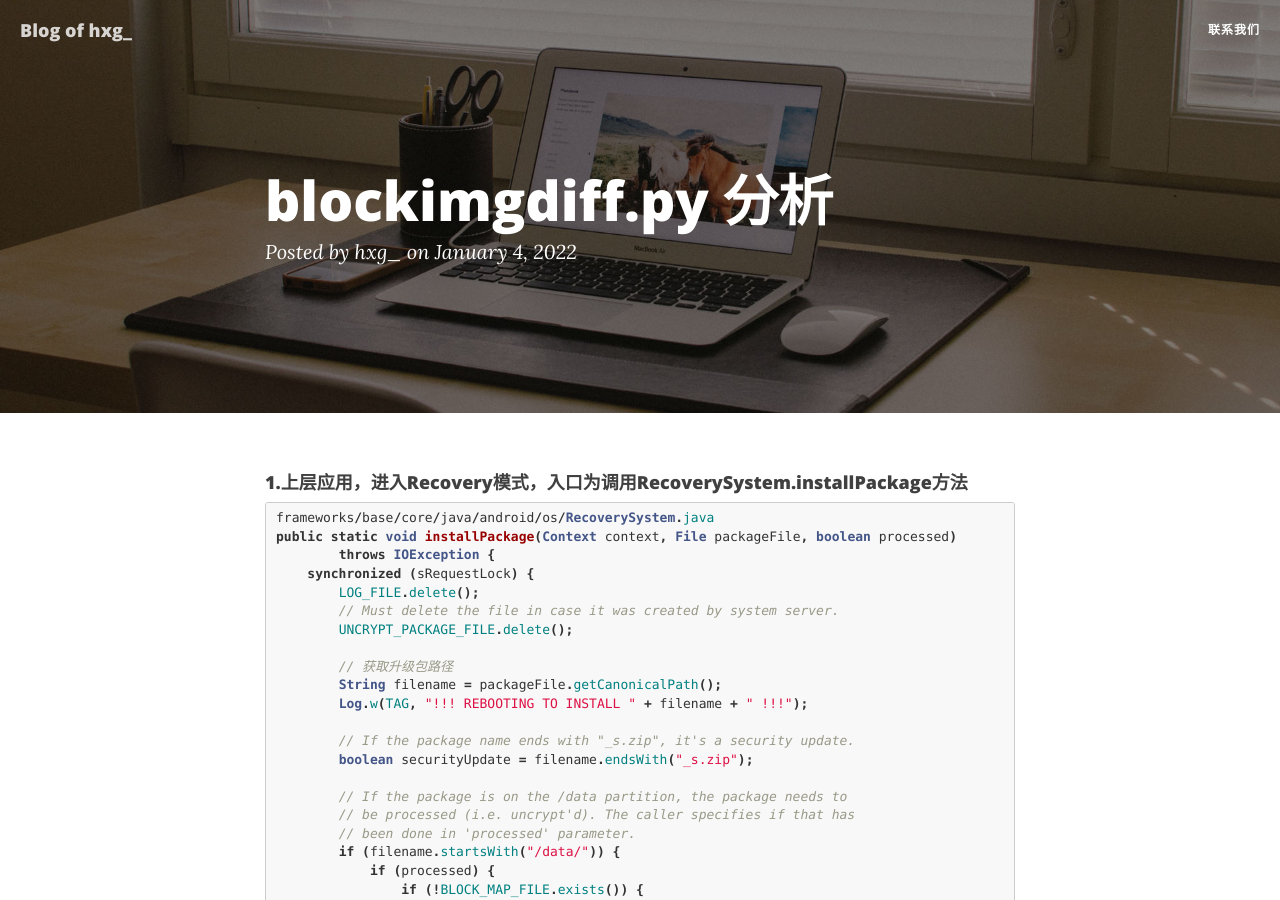
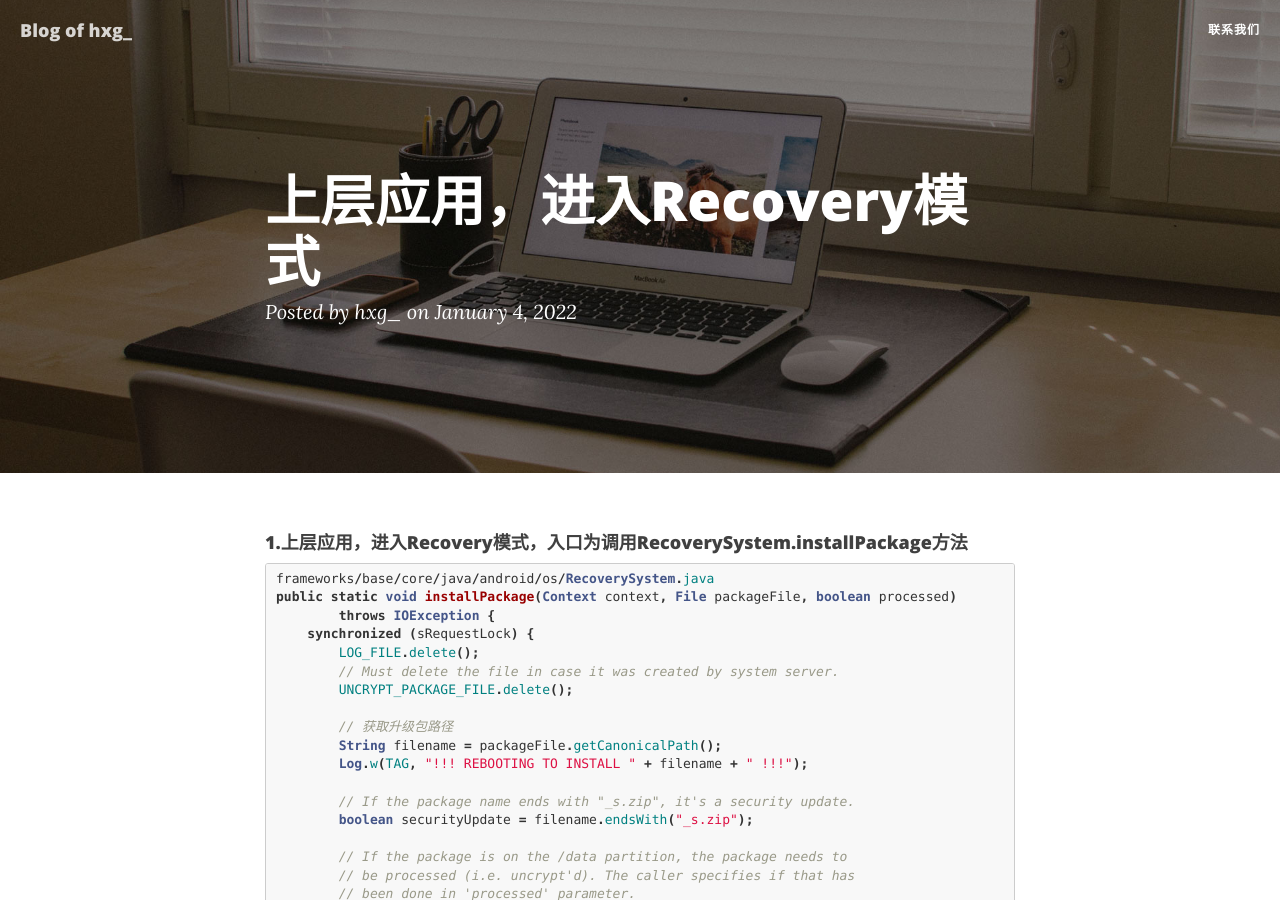
Before and after one commit to hexige/blog, a Jekyll site: the page built from _posts/2022-01-04-上层应用，进入Recovery模式.md, in a window 1280 px wide and 900 px high. Built offline with Jekyll 4.4.1, drawn with Linux system fonts in a browser that asks for light colours; nearby versions of some CDN libraries; comment, search, counter and statistics services are not loaded.

Commit message:
fix title

```diff
--- a/_posts/2022-01-04-上层应用，进入Recovery模式.md
+++ b/_posts/2022-01-04-上层应用，进入Recovery模式.md
@@ -1,6 +1,6 @@
 ---
 layout:     post
-title:      "blockimgdiff.py 分析"
+title:      "上层应用，进入Recovery模式"
 date:       2022-01-04 11:30:00
 author:     "hxg_"
 comments:	true
```
